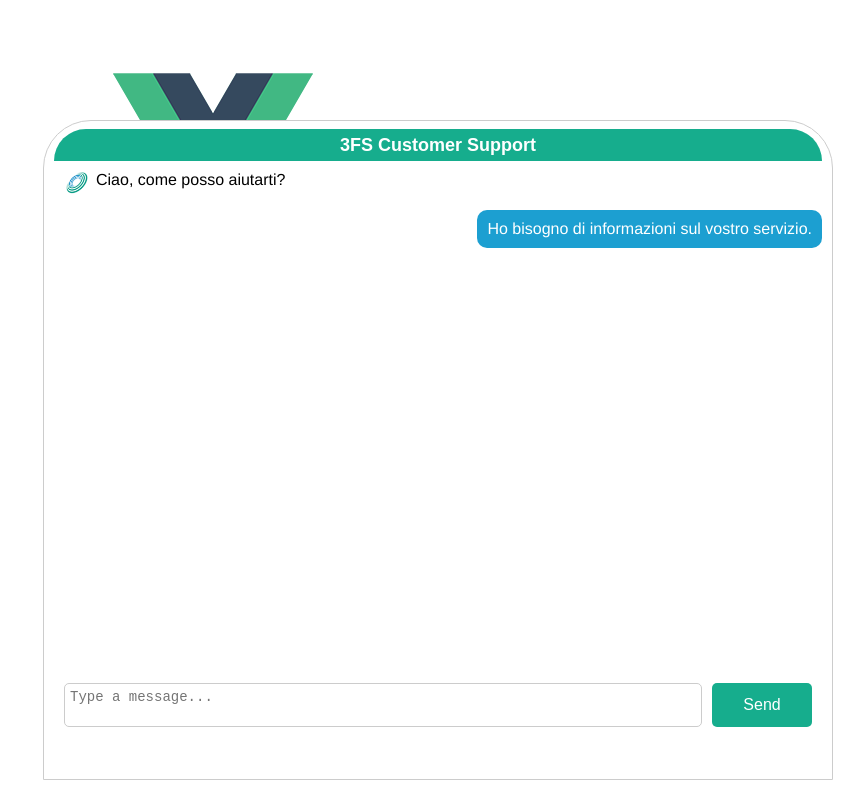
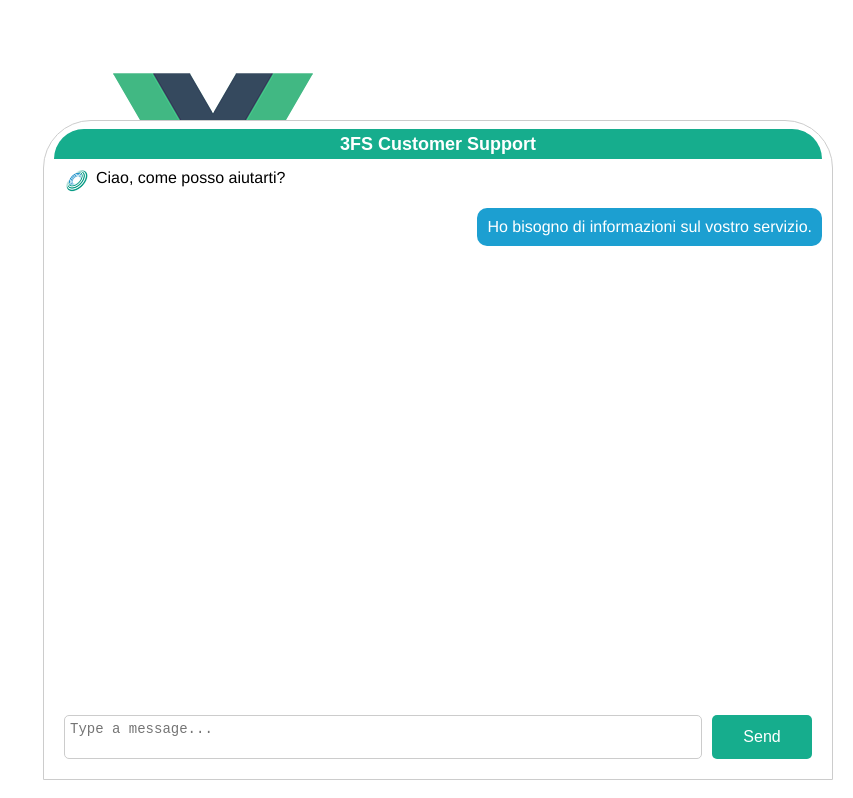
Before and after one commit to fede-da/JS, a Vue app in the folder Vue/cms-frontend/: page / in a window 1280 px wide. Shown: the whole page, without its empty margins (427-1280 px from the left). Built offline with nearby package versions, Linux system fonts and the light colour scheme.

Commit message:
patched chatbox position and autoscroll

```diff
--- a/Vue/cms-frontend/src/components/AcsChatbox/Chatwindow.vue
+++ b/Vue/cms-frontend/src/components/AcsChatbox/Chatwindow.vue
@@ -77,7 +77,7 @@ export default {
         const lastMessageElement = lastMessageComponent.$el || lastMessageComponent;
         if (lastMessageElement) {
           const offsetTop = lastMessageElement.offsetTop;
-          chatWindow.scrollTop = offsetTop;
+          chatWindow.scrollTop = offsetTop - 50;
         }
       }
     }
@@ -90,7 +90,7 @@ export default {
   display: flex;
   flex-direction: column;
   align-items: flex-start;
-  height: 80%; /* Regola l'altezza secondo le tue necessità */
+  height: 90%; /* Regola l'altezza secondo le tue necessità */
   overflow-y: auto;
   background-color: var(--chat-window-bg-color);
 }
```
